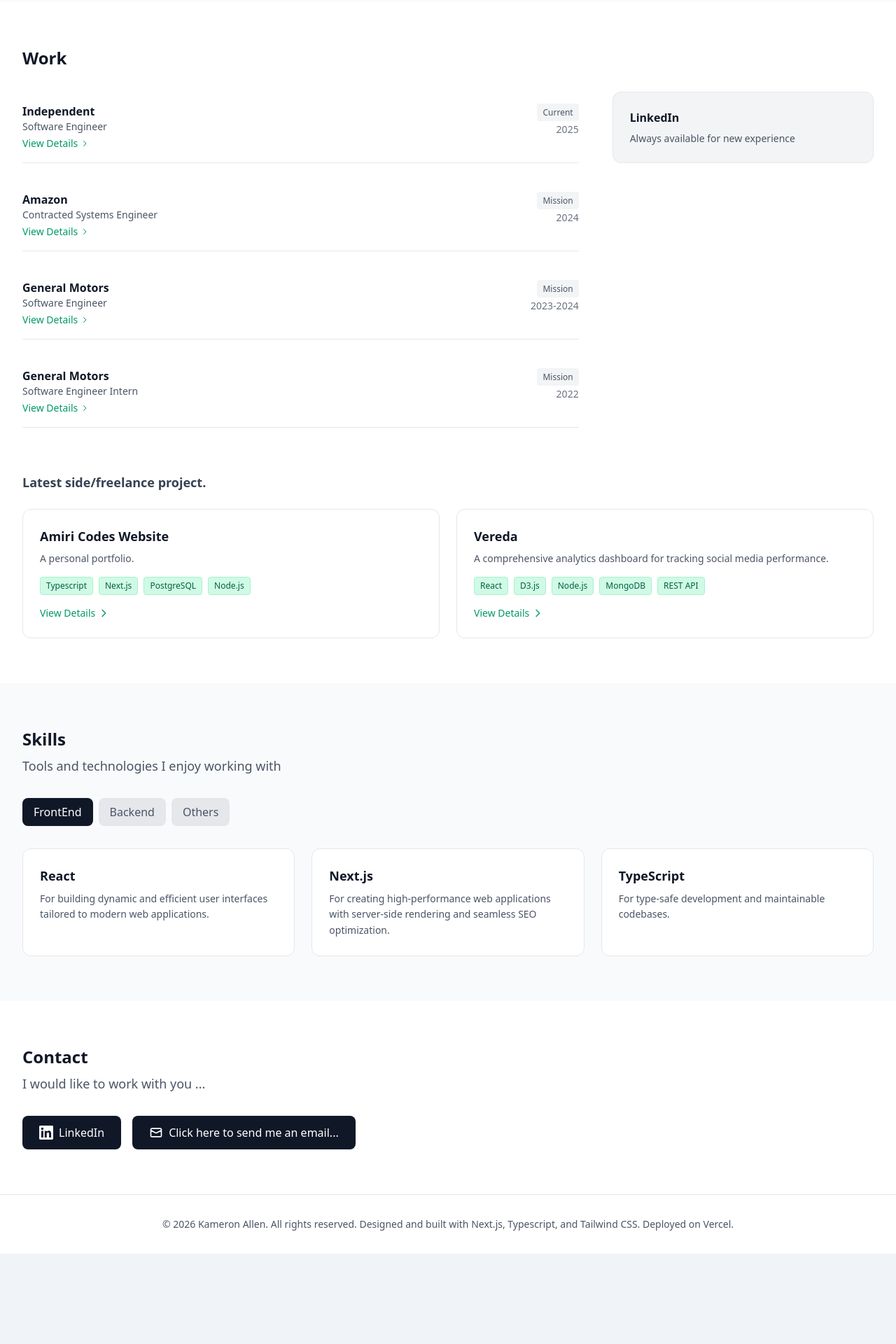
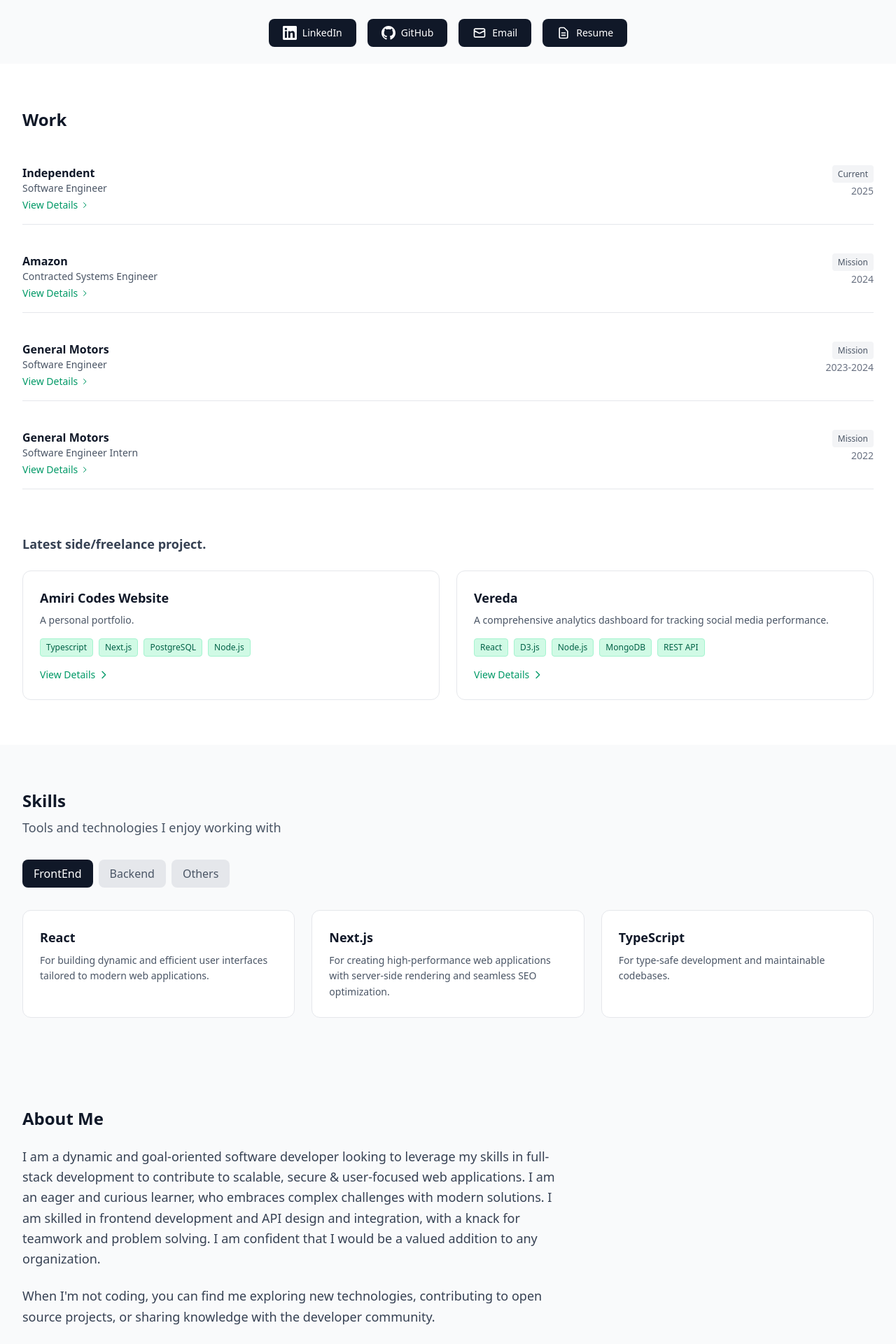
Before and after one commit to tresallen/AmiriCodes, a Next.js app in the folder next-app/: page / in a window 1280 px wide. Shown: the part 360-2280 px from the top of the page at 70% size. Before the commit the page ends 2151 px from the top, so only its background shows below. Built offline with nearby package versions, Linux system fonts and the light colour scheme.

Commit message:
Changing main page layout

```diff
--- a/next-app/src/app/page.tsx
+++ b/next-app/src/app/page.tsx
@@ -72,6 +72,9 @@ export default function Home() {
                 <a href="#skills" className={`transition-colors ${
                   theme === 'dark' ? 'text-gray-300 hover:text-white' : 'text-gray-700 hover:text-black'
                 }`}>Skills</a>
+                <a href="#about" className={`transition-colors ${
+                  theme === 'dark' ? 'text-gray-300 hover:text-white' : 'text-gray-700 hover:text-black'
+                }`}>About</a>
                 <a href="https://amiricodes.hashnode.dev/" target="_blank" rel="noopener noreferrer" className={`transition-colors ${
                   theme === 'dark' ? 'text-gray-300 hover:text-white' : 'text-gray-700 hover:text-black'
                 }`}>Blog</a>
@@ -116,6 +119,70 @@ theme === 'dark' ? 'bg-gray-800 text-white hover:bg-gray-700' : 'bg-gray-200 tex
         </div>
       </section>
 
+      {/* Link Buttons Bar - above Work */}
+      <section className={`py-6 ${theme === 'dark' ? '' : 'bg-gray-50'}`}>
+        <div className="max-w-7xl mx-auto px-4 sm:px-6 lg:px-8">
+          <div className="flex flex-wrap justify-center items-center gap-4">
+            <a
+              href="http://linkedin.com/in/kameronallen/"
+              target="_blank"
+              rel="noopener noreferrer"
+              className={`inline-flex items-center gap-2 px-5 py-2.5 rounded-lg font-medium transition-all text-sm ${
+                theme === 'dark'
+                  ? 'bg-gray-800 hover:bg-gray-700 text-white'
+                  : 'bg-gray-900 hover:bg-gray-800 text-white'
+              }`}
+            >
+              <svg className="w-5 h-5" fill="currentColor" viewBox="0 0 24 24">
+                <path d="M20.447 20.452h-3.554v-5.569c0-1.328-.027-3.037-1.852-3.037-1.853 0-2.136 1.445-2.136 2.939v5.667H9.351V9h3.414v1.561h.046c.477-.9 1.637-1.85 3.37-1.85 3.601 0 4.267 2.37 4.267 5.455v6.286zM5.337 7.433c-1.144 0-2.063-.926-2.063-2.065 0-1.138.92-2.063 2.063-2.063 1.14 0 2.064.925 2.064 2.063 0 1.139-.925 2.065-2.064 2.065zm1.782 13.019H3.555V9h3.564v11.452zM22.225 0H1.771C.792 0 0 .774 0 1.729v20.542C0 23.227.792 24 1.771 24h20.451C23.2 24 24 23.227 24 22.271V1.729C24 .774 23.2 0 22.222 0h.003z"/>
+              </svg>
+              LinkedIn
+            </a>
+            <a
+              href="https://github.com/tresallen"
+              target="_blank"
+              rel="noopener noreferrer"
+              className={`inline-flex items-center gap-2 px-5 py-2.5 rounded-lg font-medium transition-all text-sm ${
+                theme === 'dark'
+                  ? 'bg-gray-800 hover:bg-gray-700 text-white'
+                  : 'bg-gray-900 hover:bg-gray-800 text-white'
+              }`}
+            >
+              <svg className="w-5 h-5" fill="currentColor" viewBox="0 0 24 24">
+                <path d="M12 0c-6.626 0-12 5.373-12 12 0 5.302 3.438 9.8 8.207 11.387.599.111.793-.261.793-.577v-2.234c-3.338.726-4.033-1.416-4.033-1.416-.546-1.387-1.333-1.756-1.333-1.756-1.089-.745.083-.729.083-.729 1.205.084 1.839 1.237 1.839 1.237 1.07 1.834 2.807 1.304 3.492.997.107-.775.418-1.305.762-1.604-2.665-.305-5.467-1.334-5.467-5.931 0-1.311.469-2.381 1.236-3.221-.124-.303-.535-1.524.117-3.176 0 0 1.008-.322 3.301 1.23.957-.266 1.983-.399 3.003-.404 1.02.005 2.047.138 3.006.404 2.291-1.552 3.297-1.23 3.297-1.23.653 1.653.242 2.874.118 3.176.77.84 1.235 1.911 1.235 3.221 0 4.609-2.807 5.624-5.479 5.921.43.372.823 1.102.823 2.222v3.293c0 .319.192.694.801.576 4.765-1.589 8.199-6.086 8.199-11.386 0-6.627-5.373-12-12-12z"/>
+              </svg>
+              GitHub
+            </a>
+            <a
+              href="mailto:tresallen@gmail.com"
+              className={`inline-flex items-center gap-2 px-5 py-2.5 rounded-lg font-medium transition-all text-sm ${
+                theme === 'dark'
+                  ? 'bg-gray-800 hover:bg-gray-700 text-white'
+                  : 'bg-gray-900 hover:bg-gray-800 text-white'
+              }`}
+            >
+              <svg className="w-5 h-5" fill="none" stroke="currentColor" viewBox="0 0 24 24">
+                <path strokeLinecap="round" strokeLinejoin="round" strokeWidth={2} d="M3 8l7.89 4.26a2 2 0 002.22 0L21 8M5 19h14a2 2 0 002-2V7a2 2 0 00-2-2H5a2 2 0 00-2 2v10a2 2 0 002 2z" />
+              </svg>
+              Email
+            </a>
+            <Link
+              href="/resume"
+              className={`inline-flex items-center gap-2 px-5 py-2.5 rounded-lg font-medium transition-all text-sm ${
+                theme === 'dark'
+                  ? 'bg-gray-800 hover:bg-gray-700 text-white'
+                  : 'bg-gray-900 hover:bg-gray-800 text-white'
+              }`}
+            >
+              <svg className="w-5 h-5" fill="none" stroke="currentColor" viewBox="0 0 24 24">
+                <path strokeLinecap="round" strokeLinejoin="round" strokeWidth={2} d="M9 12h6m-6 4h6m2 5H7a2 2 0 01-2-2V5a2 2 0 012-2h5.586a1 1 0 01.707.293l5.414 5.414a1 1 0 01.293.707V19a2 2 0 01-2 2z" />
+              </svg>
+              Resume
+            </Link>
+          </div>
+        </div>
+      </section>
+
       {/* Works Section - Kevin style */}
       <section id="works" className="py-16 scroll-mt-24">
         <div className="max-w-7xl mx-auto px-4 sm:px-6 lg:px-8">
@@ -123,9 +190,9 @@ theme === 'dark' ? 'bg-gray-800 text-white hover:bg-gray-700' : 'bg-gray-200 tex
             Work
           </h2>
 
-          <div className="grid md:grid-cols-3 gap-12 mb-16">
+          <div className="space-y-6 mb-16">
             {/* Employment history */}
-            <div className="md:col-span-2 space-y-6">
+            <div className="space-y-6">
               {employment.map((job, i) => (
                 <div key={i} className={`flex justify-between items-start gap-4 py-4 border-b ${
                   theme === 'dark' ? 'border-gray-800' : 'border-gray-200'
@@ -165,27 +232,6 @@ theme === 'dark' ? 'bg-gray-800 text-white hover:bg-gray-700' : 'bg-gray-200 tex
                   </div>
                 </div>
               ))}
-            </div>
-
-            {/* LinkedIn CTA - Kevin style */}
-            <div>
-              <a
-                href="http://linkedin.com/in/kameronallen/"
-                target="_blank"
-                rel="noopener noreferrer"
-                className={`block p-6 rounded-xl transition-all hover:scale-[1.02] ${
-                  theme === 'dark'
-                    ? 'bg-gray-900 border border-gray-700 hover:border-gray-600'
-                    : 'bg-gray-100 border border-gray-200 hover:border-gray-300'
-                }`}
-              >
-                <span className={`font-semibold ${theme === 'dark' ? 'text-white' : 'text-gray-900'}`}>
-                  LinkedIn
-                </span>
-                <p className={`text-sm mt-2 ${theme === 'dark' ? 'text-gray-400' : 'text-gray-600'}`}>
-                  Always available for new experience
-                </p>
-              </a>
             </div>
           </div>
 
@@ -310,45 +356,22 @@ theme === 'dark' ? 'bg-gray-800 text-white hover:bg-gray-700' : 'bg-gray-200 tex
         </div>
       </section>
 
-      {/* Contact Section - Kevin style */}
-      <section id="contact" className="py-16 scroll-mt-24">
+      {/* About Section */}
+      <section id="about" className={`py-16 scroll-mt-24 ${theme === 'dark' ? '' : 'bg-gray-50'}`}>
         <div className="max-w-7xl mx-auto px-4 sm:px-6 lg:px-8">
-          <h2 className={`text-2xl font-bold mb-2 ${theme === 'dark' ? 'text-white' : 'text-gray-900'}`}>
-            Contact
+          <h2 className={`text-2xl font-bold mb-6 ${theme === 'dark' ? 'text-white' : 'text-gray-900'}`}>
+            About Me
           </h2>
-          <h3 className={`text-lg font-medium mb-8 ${theme === 'dark' ? 'text-gray-400' : 'text-gray-600'}`}>
-            I would like to work with you ...
-          </h3>
-          <div className="flex flex-wrap gap-4">
-            <a
-              href="http://linkedin.com/in/kameronallen/"
-              target="_blank"
-              rel="noopener noreferrer"
-              className={`inline-flex items-center gap-2 px-6 py-3 rounded-lg font-medium transition-all ${
-                theme === 'dark'
-                  ? 'bg-gray-800 hover:bg-gray-700 text-white'
-                  : 'bg-gray-900 hover:bg-gray-800 text-white'
-              }`}
-            >
-              <svg className="w-5 h-5" fill="currentColor" viewBox="0 0 24 24">
-                <path d="M20.447 20.452h-3.554v-5.569c0-1.328-.027-3.037-1.852-3.037-1.853 0-2.136 1.445-2.136 2.939v5.667H9.351V9h3.414v1.561h.046c.477-.9 1.637-1.85 3.37-1.85 3.601 0 4.267 2.37 4.267 5.455v6.286zM5.337 7.433c-1.144 0-2.063-.926-2.063-2.065 0-1.138.92-2.063 2.063-2.063 1.14 0 2.064.925 2.064 2.063 0 1.139-.925 2.065-2.064 2.065zm1.782 13.019H3.555V9h3.564v11.452zM22.225 0H1.771C.792 0 0 .774 0 1.729v20.542C0 23.227.792 24 1.771 24h20.451C23.2 24 24 23.227 24 22.271V1.729C24 .774 23.2 0 22.222 0h.003z"/>
-              </svg>
-              LinkedIn
-            </a>
-            <a
-              href="mailto:tresallen@gmail.com"
-              className={`inline-flex items-center gap-2 px-6 py-3 rounded-lg font-medium transition-all ${
-                theme === 'dark'
-                  ? 'bg-gray-800 hover:bg-gray-700 text-white'
-                  : 'bg-gray-900 hover:bg-gray-800 text-white'
-              }`}
-            >
-              <svg className="w-5 h-5" fill="none" stroke="currentColor" viewBox="0 0 24 24">
-                <path strokeLinecap="round" strokeLinejoin="round" strokeWidth={2} d="M3 8l7.89 4.26a2 2 0 002.22 0L21 8M5 19h14a2 2 0 002-2V7a2 2 0 00-2-2H5a2 2 0 00-2 2v10a2 2 0 002 2z" />
-              </svg>
-              Click here to send me an email...
-            </a>
-          </div>
+          <p className={`text-lg mb-6 leading-relaxed max-w-3xl ${theme === 'dark' ? 'text-gray-300' : 'text-gray-700'}`}>
+            I am a dynamic and goal-oriented software developer looking to leverage my skills in full-stack development
+            to contribute to scalable, secure & user-focused web applications. I am an eager and curious learner, who
+            embraces complex challenges with modern solutions. I am skilled in frontend development and API design and integration,
+            with a knack for teamwork and problem solving. I am confident that I would be a valued addition to any organization.
+          </p>
+          <p className={`text-lg leading-relaxed max-w-3xl ${theme === 'dark' ? 'text-gray-300' : 'text-gray-700'}`}>
+            When I&apos;m not coding, you can find me exploring new technologies,
+            contributing to open source projects, or sharing knowledge with the developer community.
+          </p>
         </div>
       </section>
 
--- a/next-app/src/app/projects/[slug]/page.tsx
+++ b/next-app/src/app/projects/[slug]/page.tsx
@@ -133,9 +133,9 @@ export default async function ProjectPage({ params }: ProjectPageProps) {
             </Link>
                   <nav className="hidden md:flex space-x-8">
                     <a href="https://amiricodes.app" className="text-gray-300 hover:text-white transition-colors">Home</a>
+                    <Link href="/#works" className="text-gray-300 hover:text-white transition-colors">Work</Link>
                     <Link href="/#skills" className="text-gray-300 hover:text-white transition-colors">Skills</Link>
-                    <Link href="/#works" className="text-gray-300 hover:text-white transition-colors">Work</Link>
-                    <Link href="/#contact" className="text-gray-300 hover:text-white transition-colors">Contact</Link>
+                    <Link href="/#about" className="text-gray-300 hover:text-white transition-colors">About</Link>
                     <a href="https://amiricodes.hashnode.dev/" target="_blank" rel="noopener noreferrer" className="text-gray-300 hover:text-white transition-colors">Blog</a>
                     <Link href="/resume" className="text-gray-300 hover:text-white transition-colors">Resume</Link>
                   </nav>
--- a/next-app/src/app/resume/page.tsx
+++ b/next-app/src/app/resume/page.tsx
@@ -34,6 +34,9 @@ export default function ResumePage() {
                   theme === 'dark' ? 'text-gray-300 hover:text-white' : 'text-gray-700 hover:text-black'
                 }`}>Work</Link>
                 <Link href="/#skills" className={`transition-colors ${
+                  theme === 'dark' ? 'text-gray-300 hover:text-white' : 'text-gray-700 hover:text-black'
+                }`}>Skills</Link>
+                <Link href="/#about" className={`transition-colors ${
                   theme === 'dark' ? 'text-gray-300 hover:text-white' : 'text-gray-700 hover:text-black'
                 }`}>About</Link>
                 <a href="https://amiricodes.hashnode.dev/" target="_blank" rel="noopener noreferrer" className={`transition-colors ${
```
